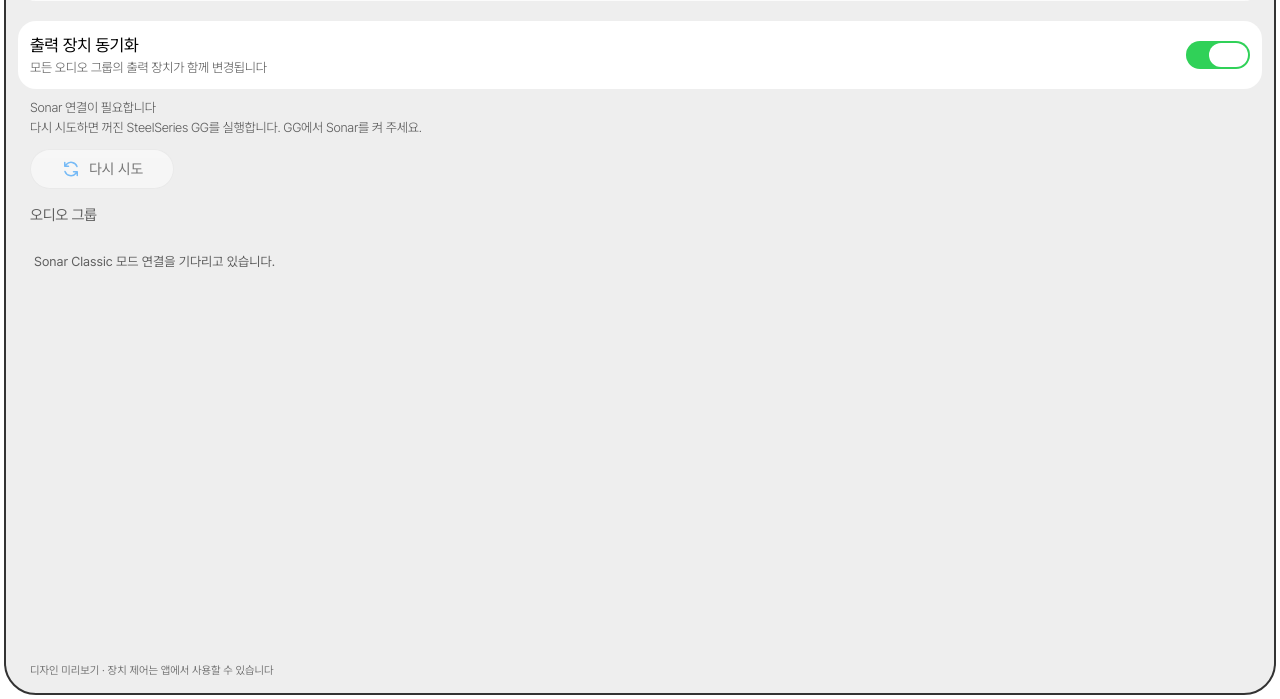
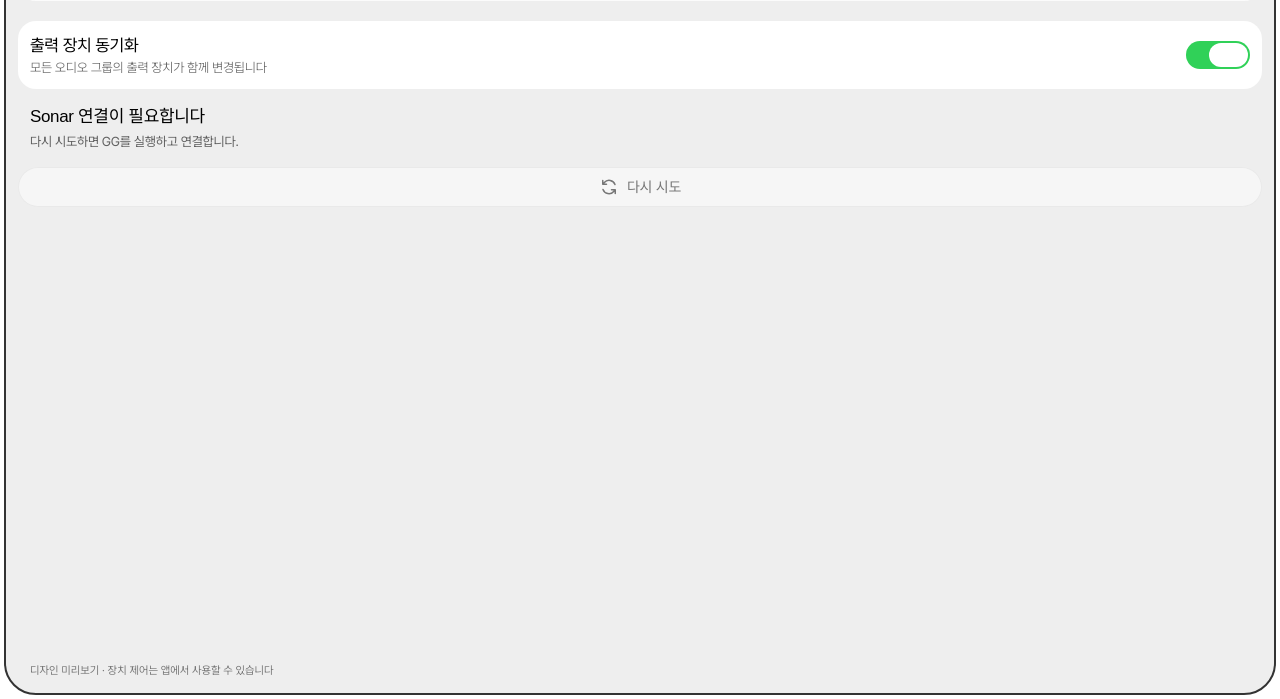
Before and after one commit to mightyidler/Jack, a website built with Vite: page desktop/index.html in a window 1280 px wide. Shown: the part 101-800 px from the top of the page. Built offline with nearby package versions, Linux system fonts and the light colour scheme; a web font is replaced by a local one.

Commit message:
Refine connection recovery layout and defer optional checks

```diff
--- a/desktop/src/main.ts
+++ b/desktop/src/main.ts
@@ -224,9 +224,9 @@
     if (tab === 'render') {
       const card = element('div','card separation'); const description = element('div','description'); description.append(element('p','item-title',m.outputSync),element('p','item-hint',m.outputSyncHint));
       const toggle = control(switchButton(m.outputSync,state.settings.link_group_outputs,() => void act({kind:'output_sync',enabled:!state!.settings.link_group_outputs}))); toggle.id = 'output-sync-toggle'; card.append(description,toggle); content.append(card);
-      if (state.sonar.connection !== 'connected') content.append(sonarConnection());
     }
-    if (tab === 'capture') content.append(deviceList('capture'));
+    if (!state.separation_available) content.append(sonarConnection());
+    else if (tab === 'capture') content.append(deviceList('capture'));
     else content.append(sonarChannels());
   }
   frame.append(content);
@@ -394,24 +394,23 @@
   const section = element('div','sonar-status');
   const sonar = state!.sonar;
   const english = state!.settings.language === 'en';
-  section.append(element('p','item-hint',sonar.connection === 'connected' ? `SteelSeries Sonar · ${sonar.mode}` : (english ? 'Sonar connection required' : 'Sonar 연결이 필요합니다')));
-  if (sonar.connection !== 'connected') {
-    const hints: Record<string,string> = english ? {
-      disabled:'Enable Sonar in SteelSeries GG.',
-      waiting:'Waiting for Sonar to finish starting. Jack will reconnect automatically.',
-      incompatible:'This GG response is not supported. Check your GG version.',
-      unsupported_mode:'Switch Sonar to Classic mode to use these controls.',
-      disconnected:'Retry starts SteelSeries GG if it is closed. Enable Sonar in GG to connect.',
-    } : {
-      disabled:'SteelSeries GG에서 Sonar를 켜 주세요.',
-      waiting:'Sonar가 준비되면 자동으로 연결됩니다.',
-      incompatible:'현재 GG 응답 형식을 지원하지 않습니다. GG 버전을 확인해 주세요.',
-      unsupported_mode:'Sonar를 Classic 모드로 전환하면 제어할 수 있습니다.',
-      disconnected:'다시 시도하면 꺼진 SteelSeries GG를 실행합니다. GG에서 Sonar를 켜 주세요.',
-    };
-    section.append(element('p','item-hint',hints[sonar.connection] ?? hints.disconnected),
-      retryButton(() => void act({kind:'sonar_retry'}),true));
-  }
+  const messages: Record<string,[string,string]> = english ? {
+    disabled:['Sonar is turned off','Enable Sonar in GG, then retry.'],
+    waiting:['Connecting to Sonar','Jack will connect when Sonar is ready.'],
+    incompatible:['Unable to connect to Sonar','Check your GG version, then retry.'],
+    unsupported_mode:['Classic mode required','Switch Sonar to Classic mode in GG.'],
+    disconnected:['Connect to Sonar','Retry to open GG and reconnect.'],
+  } : {
+    disabled:['Sonar가 꺼져 있습니다','GG에서 Sonar를 켠 뒤 다시 시도해 주세요.'],
+    waiting:['Sonar 연결 중','Sonar가 준비되면 자동으로 연결됩니다.'],
+    incompatible:['Sonar를 연결할 수 없습니다','GG 버전을 확인한 뒤 다시 시도해 주세요.'],
+    unsupported_mode:['Classic 모드가 필요합니다','GG에서 Sonar를 Classic 모드로 바꿔 주세요.'],
+    disconnected:['Sonar 연결이 필요합니다','다시 시도하면 GG를 실행하고 연결합니다.'],
+  };
+  const [title,subtitle]=messages[sonar.connection]??messages.disconnected;
+  const copy=element('div','sonar-status-copy');
+  copy.append(element('h2','sonar-status-title',title),element('p','sonar-status-subtitle',subtitle));
+  section.append(copy,retryButton(() => void act({kind:'sonar_retry'}),true));
   return section;
 }
 function configuredGroups(): (Group & {channel:OutputGroup})[] {
@@ -436,8 +435,8 @@
   const english = state!.settings.language === 'en';
   const sonar = state!.sonar;
   const section = element('section','sonar-channels');
+  if (!state!.separation_available) return section;
   if (showApplications) section.append(sectionLabel(english ? 'Audio groups' : '오디오 그룹'));
-  if (!state!.separation_available) { section.append(element('p','empty',english ? 'Waiting for Sonar Classic mode.' : 'Sonar Classic 모드 연결을 기다리고 있습니다.')); return section; }
   const labels = groupLabels();
   const groups = configuredGroups();
   const appGroups = groupApplications(sonar.applications,state!.app_routing ?? []);
@@ -691,8 +690,8 @@
   const content=prepared??element('div','quick-content'); content.dataset.pageId=subview?'2':'1';content.dataset.viewKey=subview;
   if(!state)content.append(element('p','empty',error||m.loading));
   else if(quickOutputGroup){if(!prepared)content.append(quickOutputDevices(quickOutputGroup));}
+  else if(!state.separation_available)content.append(sonarConnection());
   else {
-    if(state.sonar.connection!=='connected')content.append(sonarConnection());
     content.append(sonarChannels(false),element('div','quick-divider'));
     const accordion=element('section','t-acc'); accordion.dataset.open=String(inputExpanded);
     const head=button('','t-acc-head quick-input-toggle',()=>{
--- a/desktop/src/style.css
+++ b/desktop/src/style.css
@@ -147,7 +147,7 @@
 .retry { display:inline-flex; align-items:center; justify-content:center; gap:8px; min-width:144px; min-height:40px; padding:10px 14px; border-radius:100px; background:var(--surface); color:var(--text); box-shadow:inset 0 0 0 1px color-mix(in srgb,var(--text) 10%,transparent); font-size:14px; line-height:20px; letter-spacing:-.28px; font-weight:500;
   transition:transform var(--duration-release,380ms) cubic-bezier(.34,1.56,.64,1),background-color var(--duration-quick,150ms) var(--ease-smooth-out),opacity var(--duration-quick,150ms) ease-out;
 }
-.retry>.icon { flex:none; color:var(--accent); }
+.retry>.icon { flex:none; }
 .retry:active:enabled { transform:scale(.98); transition-duration:var(--duration-micro,80ms),var(--duration-quick,150ms),var(--duration-quick,150ms); }
 .retry:focus-visible { outline:2px solid var(--accent); outline-offset:3px; }
 .retry:disabled { opacity:.5; }
@@ -158,8 +158,11 @@
 @media(prefers-reduced-motion:reduce) { .retry { transition:none; } .retry[aria-busy=true]>.icon { animation:none; } }
 .error { padding:12px; margin-top:16px; border-radius:12px; font-size:12px; line-height:16px; overflow-wrap:anywhere; color:var(--danger); background:var(--surface); }
 .preview-label { position:absolute; bottom:12px; left:24px; right:24px; font-size:11px; color:var(--hint); pointer-events:none; }
-.sonar-status { padding:8px 12px; }
-.sonar-status>.retry { margin-top:12px; }
+.sonar-status { padding:16px 0 0; }
+.sonar-status-copy { padding:0 12px; }
+.sonar-status-title { font-size:17px; line-height:24px; letter-spacing:-.34px; font-weight:500; }
+.sonar-status-subtitle { margin-top:4px; color:var(--secondary); font-size:13px; line-height:18px; letter-spacing:-.26px; }
+.sonar-status>.retry { display:flex; width:100%; min-width:0; margin-top:16px; }
 .sonar-channels { display:flex; flex-direction:column; gap:16px; }
 .separation+.sonar-channels { margin-top:16px; }
 .sonar-channels>.section-label { margin-bottom:-16px; }
```
Also changed, not shown: docs/development.md (+1 -1 lines), docs/distribution-checklist.md (+2 -0 lines), docs/distribution-status.md (+1 -0 lines), .github/workflows/release.yml.
